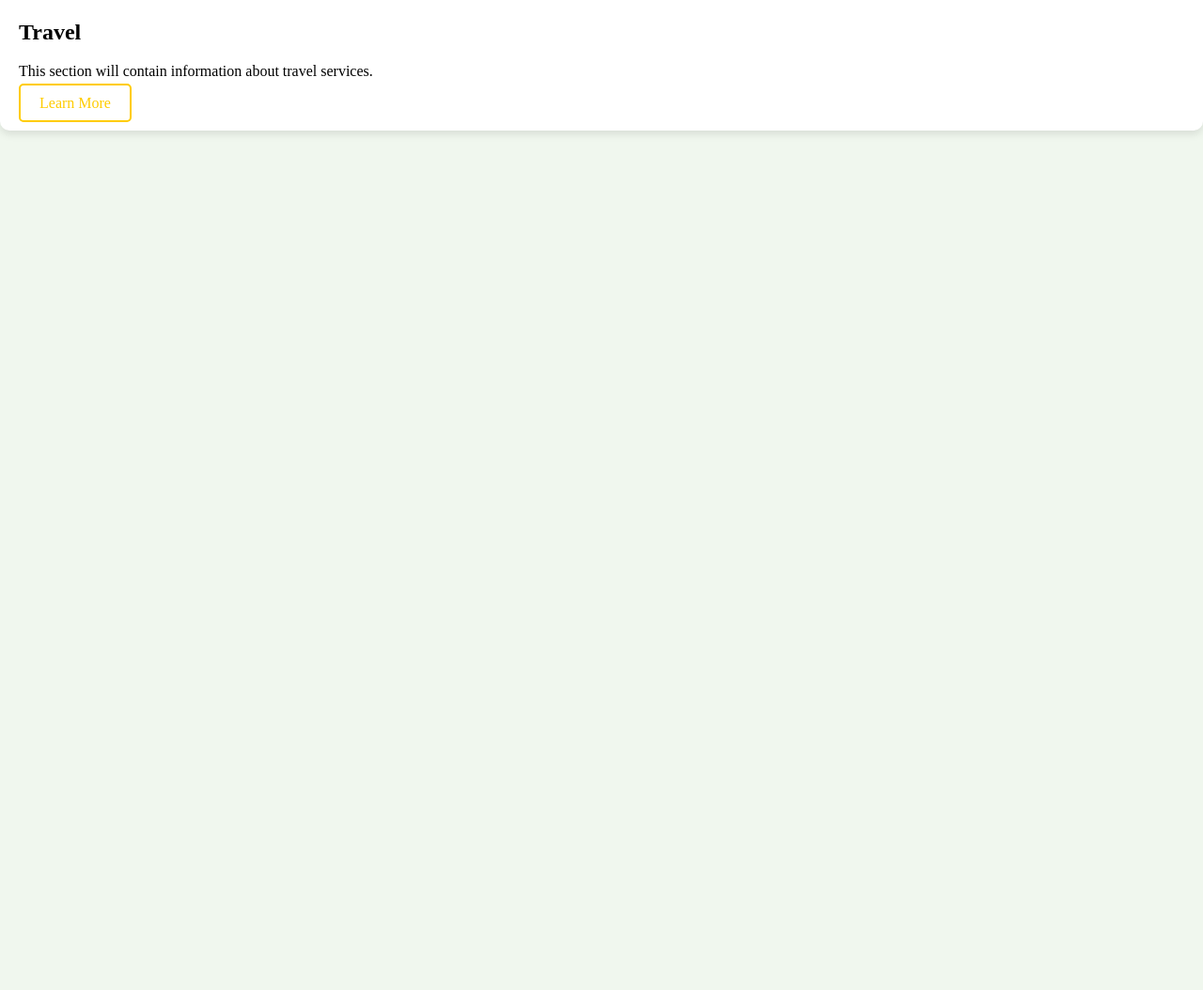
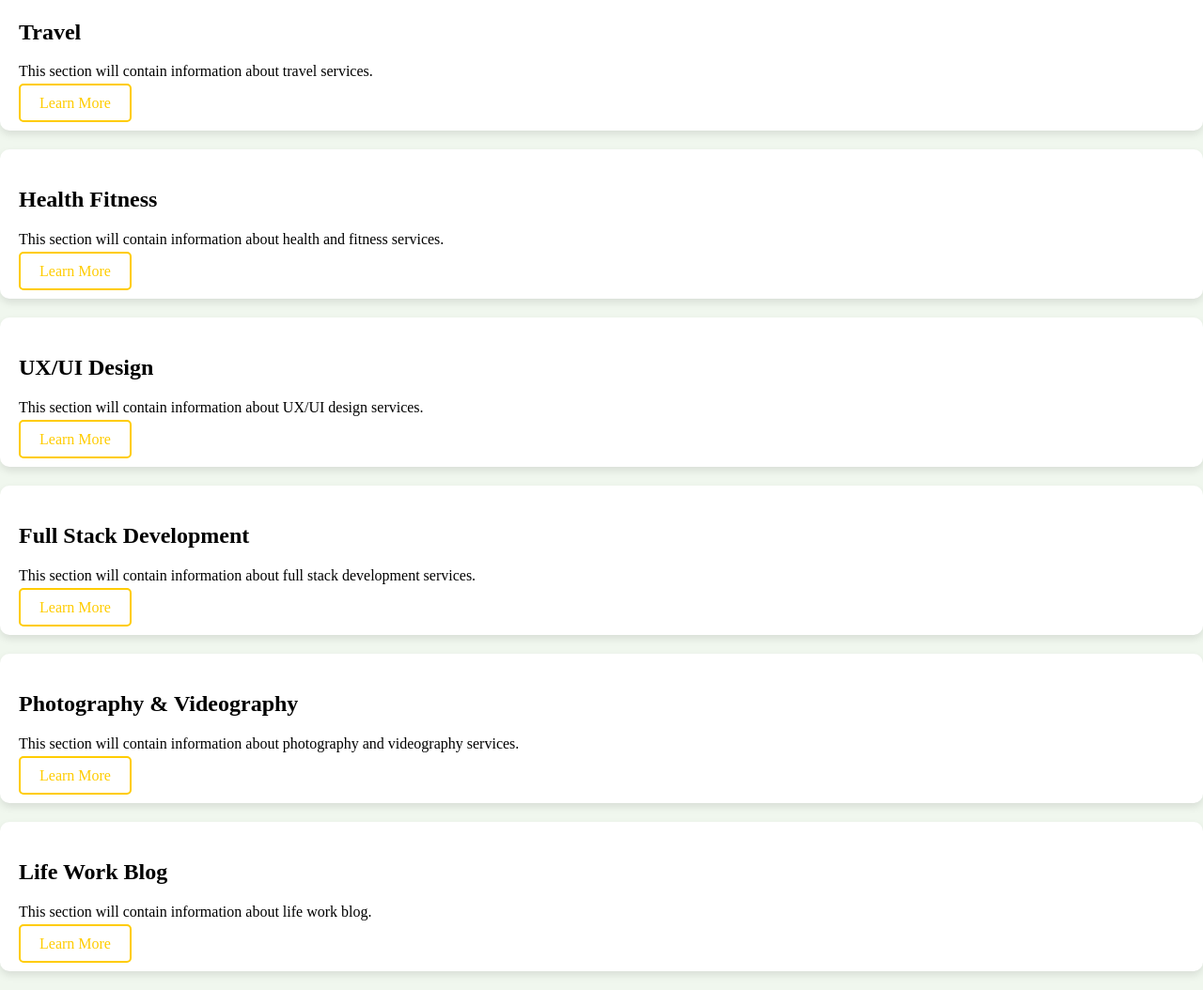
Before and after one commit to Sav-Savage/Sav-Savage.github.io-New-York-Nomad, a plain HTML site: page index.html in a window 1280 px wide. Shown: the part 500-1554 px from the top of the page at 94% size. Before the commit the page ends 800 px from the top, so only its background shows below. Drawn offline with Linux system fonts and the light colour scheme.

Commit message:
added the additional sections

```diff
--- a/index.html
+++ b/index.html
@@ -67,7 +67,40 @@
     <a href="#" class="btn-outline" data-target="#travel">Learn More</a>
 </section>
 
-<!-- Add more sections here -->
+<section class="health-fitness container">
+    <h2>Health Fitness</h2>
+    <!-- Add health fitness content here -->
+    <p>This section will contain information about health and fitness services.</p>
+    <a href="#" class="btn-outline" data-target="#health-fitness">Learn More</a>
+</section>
+
+<section class="ux-ui-design container">
+    <h2>UX/UI Design</h2>
+    <!-- Add UX/UI design content here -->
+    <p>This section will contain information about UX/UI design services.</p>
+    <a href="#" class="btn-outline" data-target="#ux-ui-design">Learn More</a>
+</section>
+
+<section class="full-stack-development container">
+    <h2>Full Stack Development</h2>
+    <!-- Add full stack development content here -->
+    <p>This section will contain information about full stack development services.</p>
+    <a href="#" class="btn-outline" data-target="#full-stack-development">Learn More</a>
+</section>
+
+<section class="photography-videography container">
+    <h2>Photography & Videography</h2>
+    <!-- Add photography & videography content here -->
+    <p>This section will contain information about photography and videography services.</p>
+    <a href="#" class="btn-outline" data-target="#photography-videography">Learn More</a>
+</section>
+
+<section class="life-work-blog container">
+    <h2>Life Work Blog</h2>
+    <!-- Add life work blog content here -->
+    <p>This section will contain information about life work blog.</p>
+    <a href="#" class="btn-outline" data-target="#life-work-blog">Learn More</a>
+</section>
 
 <footer>
     <!-- Add footer content here -->
```
Also changed, not shown: 1 other file.
